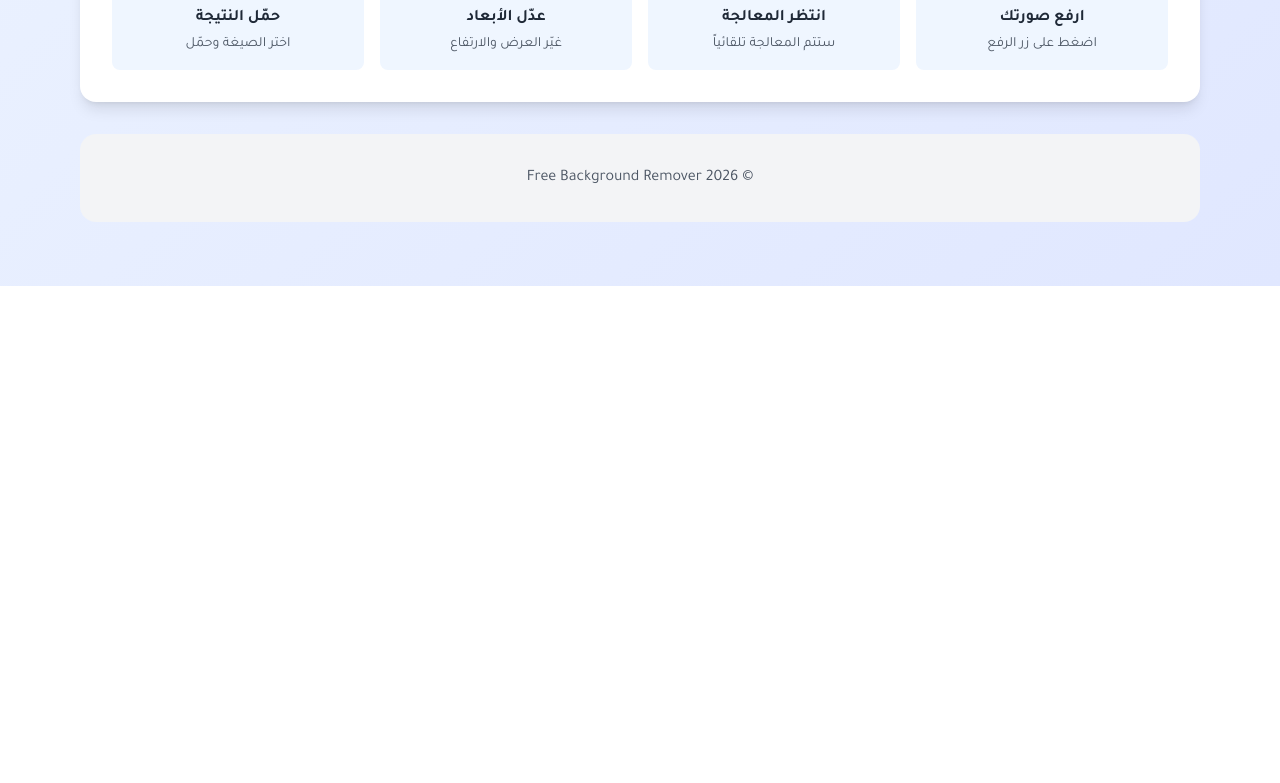
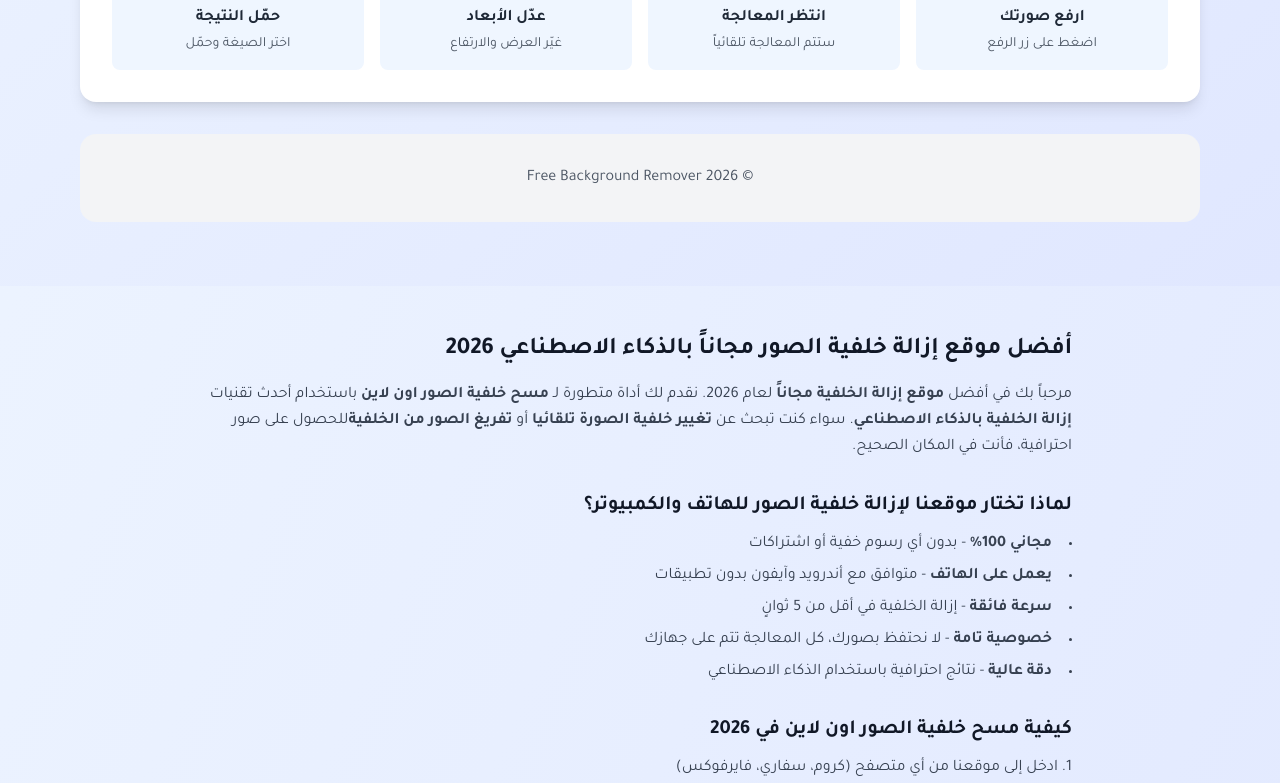
Before and after one commit to saif91alwasty-design/background-remover, a Next.js app: page / in a window 1280 px wide. Shown: the part 852-1635 px from the top of the page. Before the commit the page ends 1138 px from the top, so only its background shows below. Built offline with nearby package versions, Linux system fonts and the light colour scheme.

Commit message:
Enhance SEO content in Home page
Added SEO content in Arabic for background removal service, including sections on usage, benefits, and FAQs.

```diff
--- a/app/page.tsx
+++ b/app/page.tsx
@@ -2,8 +2,147 @@ import BackgroundRemover from '@/components/BackgroundRemover';
 
 export default function Home() {
   return (
-    <main className="min-h-screen bg-gradient-to-br from-blue-50 to-indigo-100 py-12 px-4">
-      <BackgroundRemover lang="ar" />
-    </main>
+    <>
+      <main className="min-h-screen bg-gradient-to-br from-blue-50 to-indigo-100 py-12 px-4">
+        <BackgroundRemover lang="ar" />
+      </main>
+
+      {/* محتوى SEO إضافي - مخفي بصرياً لكن مرئي لمحركات البحث */}
+      <article className="max-w-4xl mx-auto px-4 py-12 space-y-8 text-gray-700">
+        <section>
+          <h2 className="text-2xl font-bold text-gray-900 mb-4">
+            أفضل موقع إزالة خلفية الصور مجاناً بالذكاء الاصطناعي 2026
+          </h2>
+          <p className="text-base leading-relaxed">
+            مرحباً بك في أفضل <strong>موقع إزالة الخلفية مجاناً</strong> لعام 2026.
+            نقدم لك أداة متطورة لـ <strong>مسح خلفية الصور اون لاين</strong> باستخدام أحدث تقنيات
+            <strong> إزالة الخلفية بالذكاء الاصطناعي</strong>. سواء كنت تبحث عن
+            <strong> تغيير خلفية الصورة تلقائيا</strong> أو <strong>تفريغ الصور من الخلفية</strong>
+            للحصول على صور احترافية، فأنت في المكان الصحيح.
+          </p>
+        </section>
+
+        <section>
+          <h3 className="text-xl font-bold text-gray-900 mb-3">
+            لماذا تختار موقعنا لإزالة خلفية الصور للهاتف والكمبيوتر؟
+          </h3>
+          <ul className="list-disc list-inside space-y-2">
+            <li><strong>مجاني 100%</strong> - بدون أي رسوم خفية أو اشتراكات</li>
+            <li><strong>يعمل على الهاتف</strong> - متوافق مع أندرويد وآيفون بدون تطبيقات</li>
+            <li><strong>سرعة فائقة</strong> - إزالة الخلفية في أقل من 5 ثوانٍ</li>
+            <li><strong>خصوصية تامة</strong> - لا نحتفظ بصورك، كل المعالجة تتم على جهازك</li>
+            <li><strong>دقة عالية</strong> - نتائج احترافية باستخدام الذكاء الاصطناعي</li>
+          </ul>
+        </section>
+
+        <section>
+          <h3 className="text-xl font-bold text-gray-900 mb-3">
+            كيفية مسح خلفية الصور اون لاين في 2026
+          </h3>
+          <ol className="list-decimal list-inside space-y-2">
+            <li>ادخل إلى موقعنا من أي متصفح (كروم، سفاري، فايرفوكس)</li>
+            <li>اضغط على زر رفع الصورة أو اسحبها وأفلتها</li>
+            <li>انتظر ثوانٍ معدودة حتى يتم <strong>تغيير خلفية الصورة تلقائيا</strong></li>
+            <li>حمّل الصورة النهائية بصيغة PNG أو WebP</li>
+          </ol>
+        </section>
+
+        <section>
+          <h3 className="text-xl font-bold text-gray-900 mb-3">
+            استخدامات إزالة الخلفية بالذكاء الاصطناعي
+          </h3>
+          <p className="text-base leading-relaxed">
+            أصبح <strong>تفريغ الصور من الخلفية</strong> ضرورياً في العديد من المجالات:
+          </p>
+          <ul className="list-disc list-inside space-y-2 mt-2">
+            <li><strong>التجارة الإلكترونية:</strong> صور منتجات احترافية بخلفية بيضاء أو شفافة</li>
+            <li><strong>التصوير الفوتوغرافي:</strong> تعديل الصور الشخصية والعائلية</li>
+            <li><strong>التصميم الجرافيكي:</strong> إنشاء ملصقات وإعلانات جذابة</li>
+            <li><strong>السوشيال ميديا:</strong> منشورات احترافية لإنستغرام وتيك توك</li>
+            <li><strong>السيرة الذاتية:</strong> صور رسمية احترافية</li>
+          </ul>
+        </section>
+
+        <section>
+          <h3 className="text-xl font-bold text-gray-900 mb-3">
+            الفرق بين إزالة الخلفية بالذكاء الاصطناعي والطرق التقليدية
+          </h3>
+          <p className="text-base leading-relaxed">
+            في عام 2026، تطورت تقنيات <strong>إزالة الخلفية بالذكاء الاصطناعي</strong> بشكل كبير.
+            بدلاً من قضاء ساعات في <strong>مسح خلفية الصور</strong> يدوياً باستخدام برامج مثل فوتوشوب،
+            يمكنك الآن الحصول على نتائج احترافية في ثوانٍ معدودة.
+            موقعنا يستخدم أحدث خوارزميات الذكاء الاصطناعي لـ <strong>تغيير خلفية الصورة تلقائيا</strong>
+            بدقة عالية جداً.
+          </p>
+        </section>
+
+        <section>
+          <h3 className="text-xl font-bold text-gray-900 mb-3">
+            نصائح للحصول على أفضل نتائج عند تفريغ الصور من الخلفية
+          </h3>
+          <ul className="list-disc list-inside space-y-2">
+            <li>استخدم صوراً عالية الدقة (HD) للحصول على أفضل النتائج</li>
+            <li>تأكد من وجود تباين واضح بين الخلفية والعنصر الرئيسي</li>
+            <li>يفضل استخدام صور بخلفية موحدة اللون (أبيض، أزرق، أخضر)</li>
+            <li>تجنب الصور الضبابية أو ذات الإضاءة الضعيفة</li>
+            <li>جرب صيغة WebP إذا كنت ستستخدم الصورة في موقع إلكتروني</li>
+          </ul>
+        </section>
+
+        <section>
+          <h3 className="text-xl font-bold text-gray-900 mb-3">
+            الأسئلة الشائعة حول إزالة خلفية الصور
+          </h3>
+
+          <div className="space-y-4">
+            <div>
+              <h4 className="font-semibold text-gray-800">هل يمكنني إزالة خلفية الصور من الهاتف مجاناً؟</h4>
+              <p className="text-sm text-gray-600 mt-1">
+                نعم، موقعنا مصمم خصيصاً ليعمل بكفاءة على <strong>الهواتف الذكية</strong> (أندرويد وآيفون)
+                بدون الحاجة لتحميل أي تطبيق. فقط افتح المتصفح وابدأ فوراً.
+              </p>
+            </div>
+
+            <div>
+              <h4 className="font-semibold text-gray-800">ما هو أفضل موقع إزالة الخلفية مجاناً في 2026؟</h4>
+              <p className="text-sm text-gray-600 mt-1">
+                موقعنا يعتبر من أفضل المواقع لعام 2026 لأنه يجمع بين السرعة، الدقة، والخصوصية.
+                نستخدم تقنيات <strong>الذكاء الاصطناعي</strong> المتقدمة لـ <strong>مسح خلفية الصور اون لاين</strong>
+                بجودة احترافية.
+              </p>
+            </div>
+
+            <div>
+              <h4 className="font-semibold text-gray-800">هل يمكن تغيير خلفية الصورة تلقائيا بدون برامج؟</h4>
+              <p className="text-sm text-gray-600 mt-1">
+                بالتأكيد! موقعنا يتيح لك <strong>تغيير خلفية الصورة تلقائيا</strong> بدون الحاجة لأي برامج
+                مثل فوتوشوب. كل ما تحتاجه هو متصفح إنترنت واتصال بالإنترنت.
+              </p>
+            </div>
+
+            <div>
+              <h4 className="font-semibold text-gray-800">ما الفرق بين PNG و WebP بعد تفريغ الصور من الخلفية؟</h4>
+              <p className="text-sm text-gray-600 mt-1">
+                صيغة <strong>PNG</strong> تحافظ على جودة عالية مع الخلفية الشفافة، وهي مثالية للطباعة والتصاميم.
+                أما <strong>WebP</strong> فهي أحدث وتوفر حجماً أصغر بنسبة 30% مع نفس الجودة،
+                مما يجعلها مثالية لمواقع الويب والتطبيقات.
+              </p>
+            </div>
+          </div>
+        </section>
+
+        <section className="bg-blue-50 rounded-xl p-6 border-r-4 border-blue-500">
+          <h3 className="text-xl font-bold text-gray-900 mb-3">
+            ابدأ الآن في إزالة خلفية صورك مجاناً!
+          </h3>
+          <p className="text-base leading-relaxed">
+            لا تضيع وقتك في البحث عن برامج معقدة أو مواقع مدفوعة.
+            موقعنا يوفر لك <strong>إزالة الخلفية بالذكاء الاصطناعي</strong> مجاناً 100%،
+            مع دعم كامل لـ <strong>إزالة خلفية الصور للهاتف</strong> والكمبيوتر.
+            جرب الآن وشاهد الفرق في ثوانٍ!
+          </p>
+        </section>
+      </article>
+    </>
   );
 }
```
